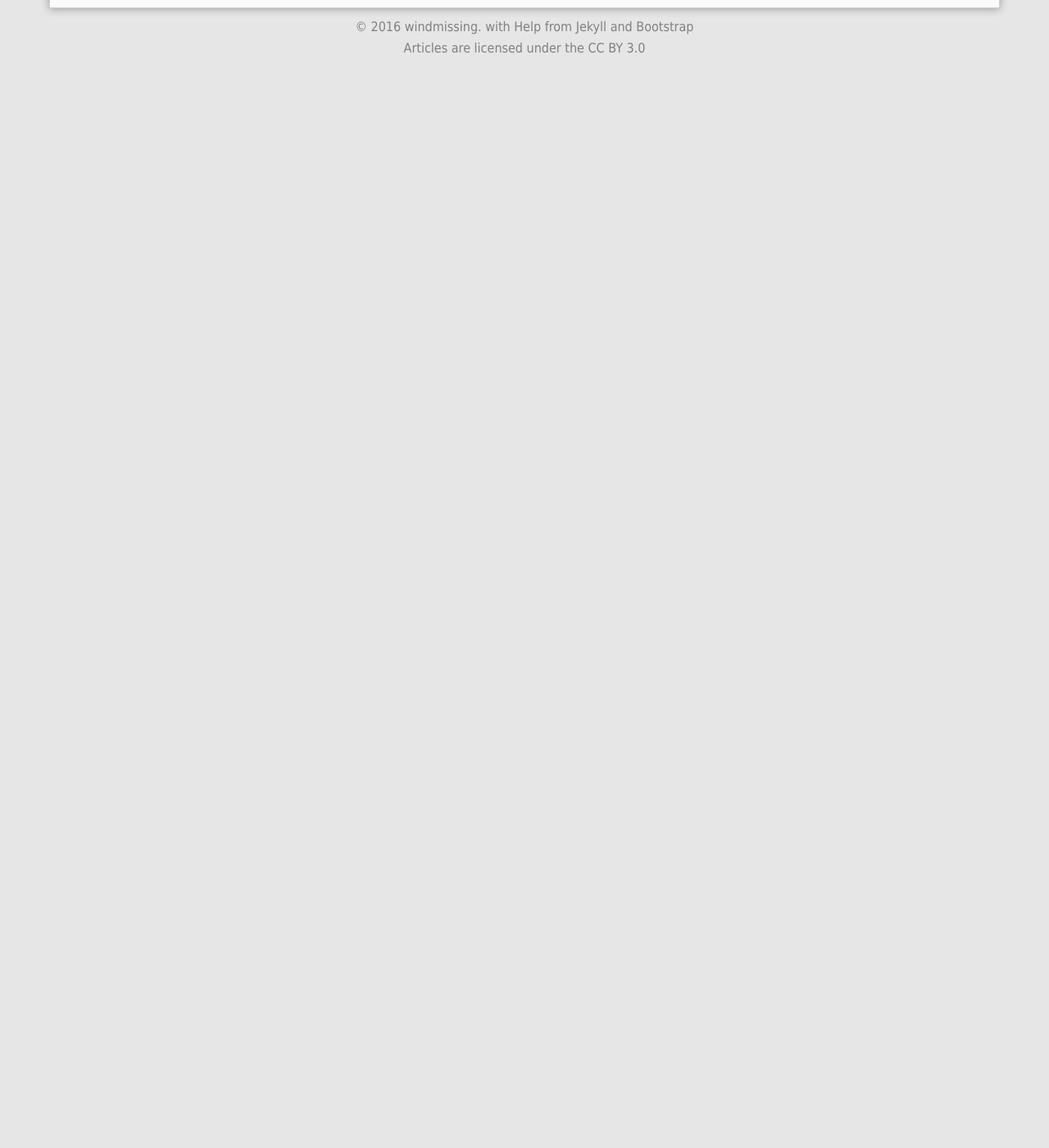
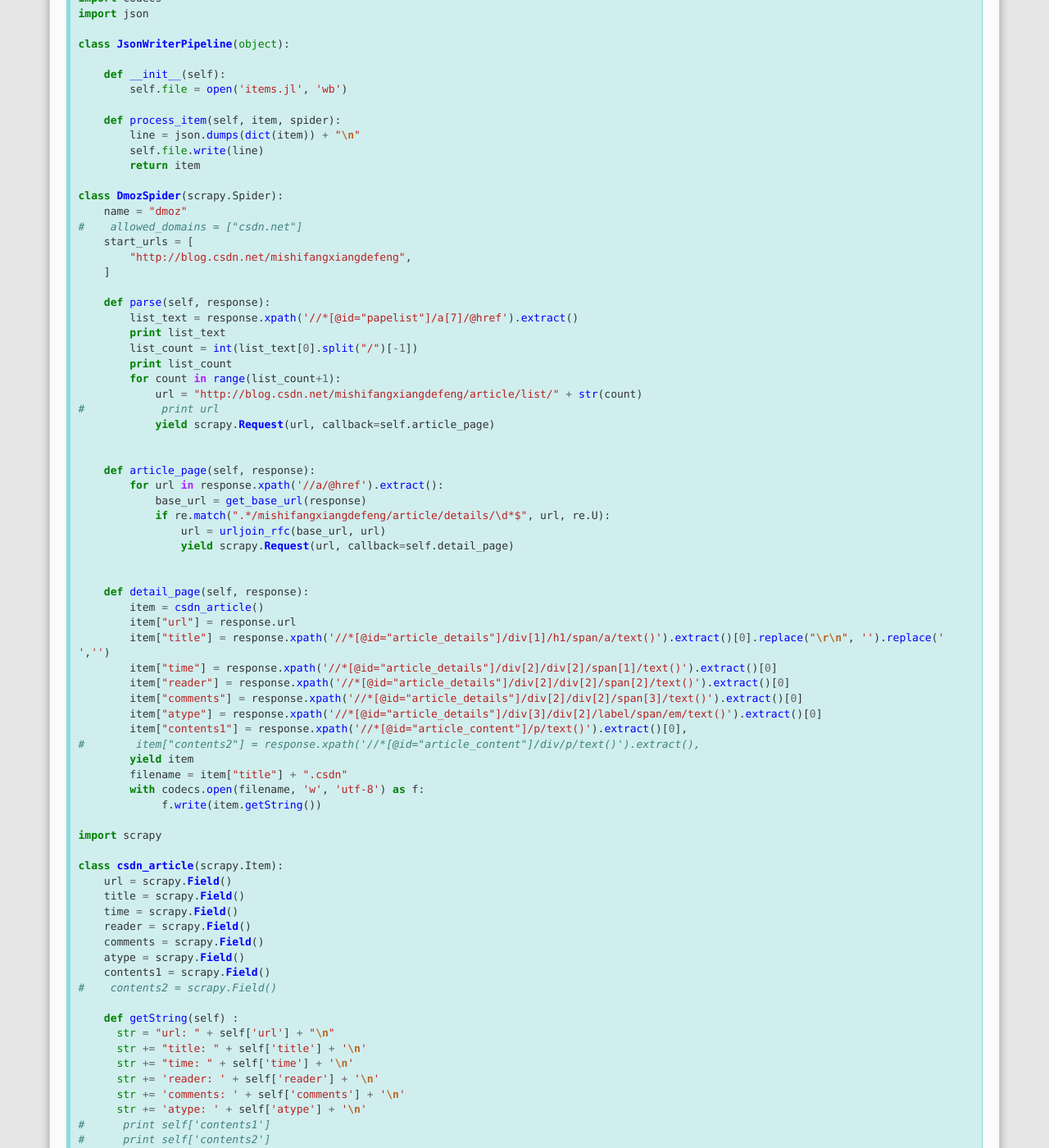
Before and after one commit to windmissing/windmissing.github.io, a Jekyll site: the page built from _posts/2016-02-25-scrapy-fetch-csdn-articles.md, in a window 1280 px wide and 1400 px high, scrolled down 4559 px. Shown: the whole window at 82% size. Built offline with Jekyll 4.4.1, drawn with Linux system fonts in a browser that asks for light colours; Markdown is read by kramdown in place of the engine named in the settings; comment, search, counter and statistics services are not loaded; before the commit the page ends 4636 px from its top, so only the background shows below that; some of the changed text lies outside the part shown.

Commit message:
full code for scrapy-csdn-articles

````diff
--- a/_posts/2016-02-25-scrapy-fetch-csdn-articles.md
+++ b/_posts/2016-02-25-scrapy-fetch-csdn-articles.md
@@ -245,6 +245,96 @@ yield scrapy.Request(url, callback=self.detail_page)
 with codecs.open(filename, 'w', 'utf-8') as f:
 ```
 
-#### 八、参考链接
+#### 八、附完整代码
+
+```python
+import scrapy
+import re
+from scrapy.utils.response import get_base_url
+from scrapy.utils.url import urljoin_rfc
+import pickle
+import codecs
+import json
+
+class JsonWriterPipeline(object):
+
+    def __init__(self):
+        self.file = open('items.jl', 'wb')
+
+    def process_item(self, item, spider):
+        line = json.dumps(dict(item)) + "\n"
+        self.file.write(line)
+        return item
+
+class DmozSpider(scrapy.Spider):
+    name = "dmoz"
+#    allowed_domains = ["csdn.net"]
+    start_urls = [
+        "http://blog.csdn.net/mishifangxiangdefeng",
+    ]
+
+    def parse(self, response):
+        list_text = response.xpath('//*[@id="papelist"]/a[7]/@href').extract()
+        print list_text
+        list_count = int(list_text[0].split("/")[-1])
+        print list_count
+        for count in range(list_count+1):
+            url = "http://blog.csdn.net/mishifangxiangdefeng/article/list/" + str(count)
+#            print url
+            yield scrapy.Request(url, callback=self.article_page)
+
+
+    def article_page(self, response):
+        for url in response.xpath('//a/@href').extract():
+            base_url = get_base_url(response)
+            if re.match(".*/mishifangxiangdefeng/article/details/\d*$", url, re.U):
+                url = urljoin_rfc(base_url, url)
+                yield scrapy.Request(url, callback=self.detail_page)
+
+
+    def detail_page(self, response):
+        item = csdn_article()
+        item["url"] = response.url
+        item["title"] = response.xpath('//*[@id="article_details"]/div[1]/h1/span/a/text()').extract()[0].replace("\r\n", '').replace(' ','')
+        item["time"] = response.xpath('//*[@id="article_details"]/div[2]/div[2]/span[1]/text()').extract()[0]
+        item["reader"] = response.xpath('//*[@id="article_details"]/div[2]/div[2]/span[2]/text()').extract()[0]
+        item["comments"] = response.xpath('//*[@id="article_details"]/div[2]/div[2]/span[3]/text()').extract()[0]
+        item["atype"] = response.xpath('//*[@id="article_details"]/div[3]/div[2]/label/span/em/text()').extract()[0]
+        item["contents1"] = response.xpath('//*[@id="article_content"]/p/text()').extract()[0],
+#        item["contents2"] = response.xpath('//*[@id="article_content"]/div/p/text()').extract(),
+        yield item
+        filename = item["title"] + ".csdn"
+        with codecs.open(filename, 'w', 'utf-8') as f:
+             f.write(item.getString())
+
+import scrapy
+
+class csdn_article(scrapy.Item):
+    url = scrapy.Field()
+    title = scrapy.Field()
+    time = scrapy.Field()
+    reader = scrapy.Field()
+    comments = scrapy.Field()
+    atype = scrapy.Field()
+    contents1 = scrapy.Field()
+#    contents2 = scrapy.Field()
+
+    def getString(self) :
+      str = "url: " + self['url'] + "\n"
+      str += "title: " + self['title'] + '\n'
+      str += "time: " + self['time'] + '\n'
+      str += 'reader: ' + self['reader'] + '\n'
+      str += 'comments: ' + self['comments'] + '\n'
+      str += 'atype: ' + self['atype'] + '\n'
+#      print self['contents1']
+#      print self['contents2']
+#      for text in self['contents1'] :
+#        str += text + '\n'
+#      for text in self['contents2'] :
+#        str += text + '\n'
+      return str
+```
+
+#### 九、参考链接
 
 http://scrapy-chs.readthedocs.org/zh_CN/latest/intro/tutorial.html
````
